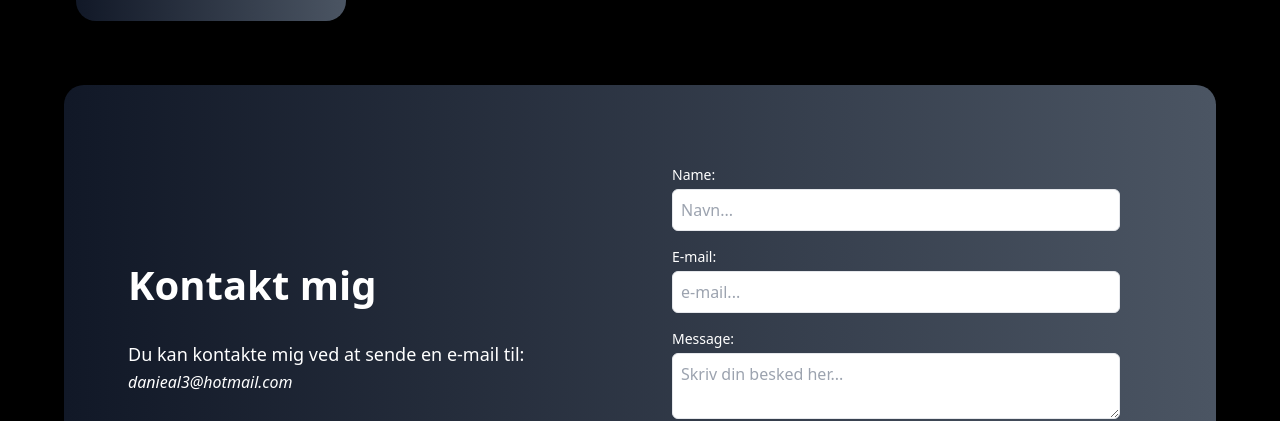
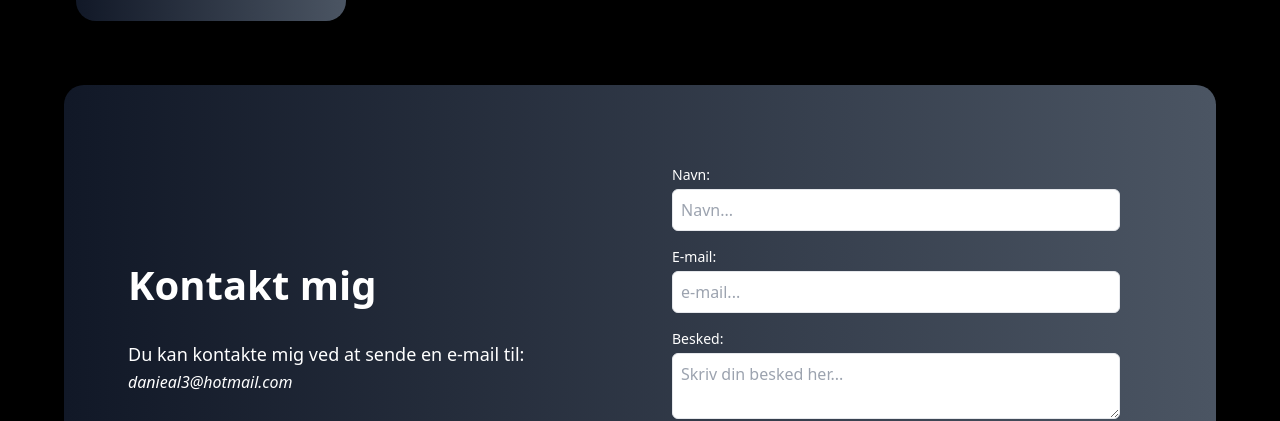
Before and after one commit to Daniea1/personal_cv, a React (Create React App) app: page / in a window 1280 px wide. Shown: the part 2945-3366 px from the top of the page. Built offline with nearby package versions, Linux system fonts and the light colour scheme.

Commit message:
small fixes

```diff
--- a/src/Components/ContactFormular.tsx
+++ b/src/Components/ContactFormular.tsx
@@ -56,7 +56,7 @@
                         htmlFor = "name"
                         className = "block text-sm font-medium text-white"
                     >
-                        Name:
+                        Navn:
                     </label >
                     <input
                         type = "text"
@@ -88,7 +88,7 @@
                         htmlFor = "message"
                         className = "block text-sm font-medium text-white"
                     >
-                        Message:
+                        Besked:
                     </label >
                     <textarea
                         placeholder = "Skriv din besked her..."
```
